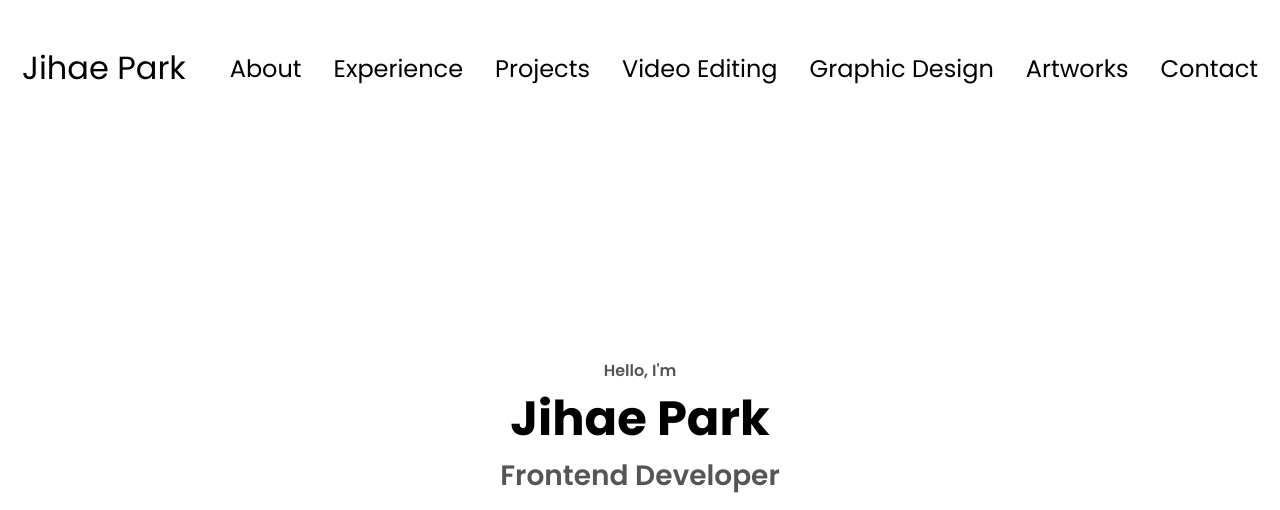
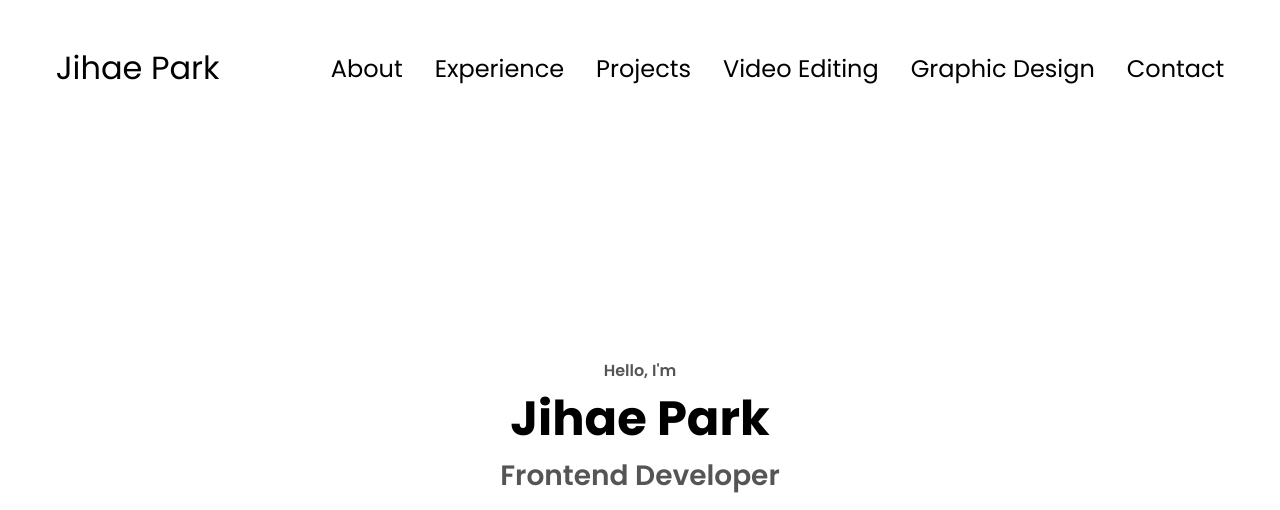
Before and after one commit to yerrboss/portfolio, a plain HTML site: page index.html in a window 1280 px wide. Shown: the top 510 px of the page. Drawn offline with nearby package versions, Linux system fonts and the light colour scheme.

Commit message:
Update index.html
removed artworks

```diff
--- a/index.html
+++ b/index.html
@@ -27,7 +27,6 @@
           <li><a href="#projects">Projects</a></li>
           <li><a href="#video-editing">Video Editing</a></li>
           <li><a href="#graphic-design">Graphic Design</a></li>
-          <li><a href="#artworks">Artworks</a></li>
           <li><a href="#contact">Contact</a></li>
         </ul>
       </div>
```
